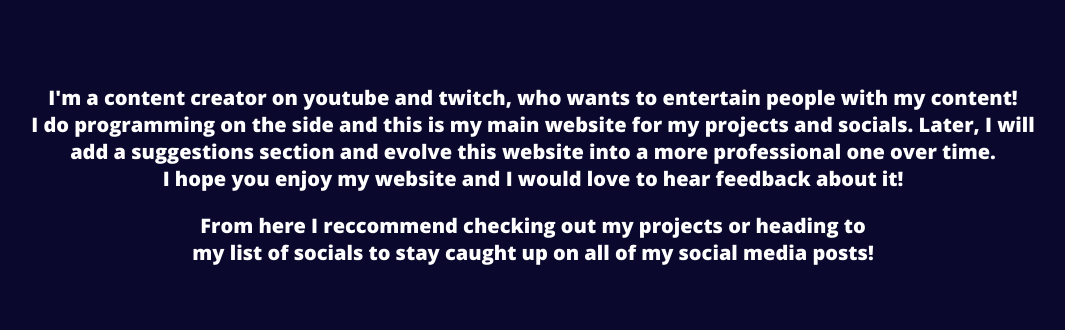
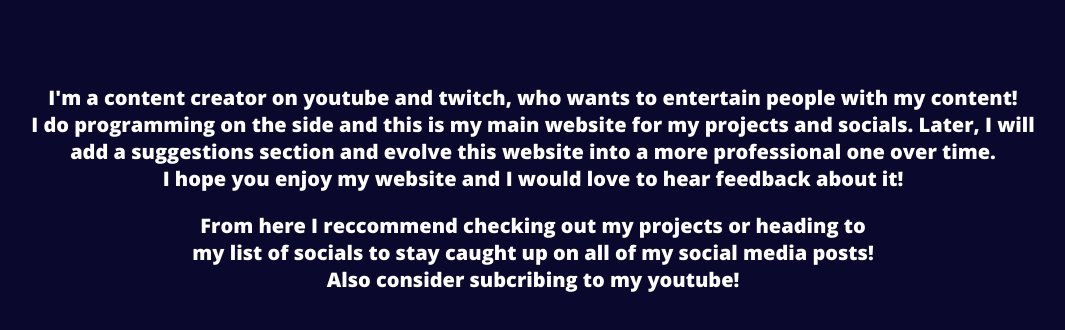
Before and after one commit to AcronicalYT/acronicalyt.github.io, a plain HTML site: page index.html in a window 1280 px wide. Shown: the part 184-514 px from the top of the page, without its empty margins (107-1172 px from the left). Drawn offline with nearby package versions, Linux system fonts and the light colour scheme.

Commit message:
Main Update

```diff
--- a/index.html
+++ b/index.html
@@ -43,6 +43,7 @@
         <p id="p-links">
             From here I reccommend checking out my <a href="./projects.html" id="proj-link">projects</a> or heading to<br>
             my list of <a href="./socials.html" id="soci-link">socials</a> to stay caught up on all of my social media posts!<br>
+            <a href="https://www.youtube.com/channel/UCXSAipZvtQu4j-akkIPNbLw?sub_confirmation=1" target="_blank" id="soci-link">Also consider subcribing to my youtube!</a>
         </p>
 
 
```
